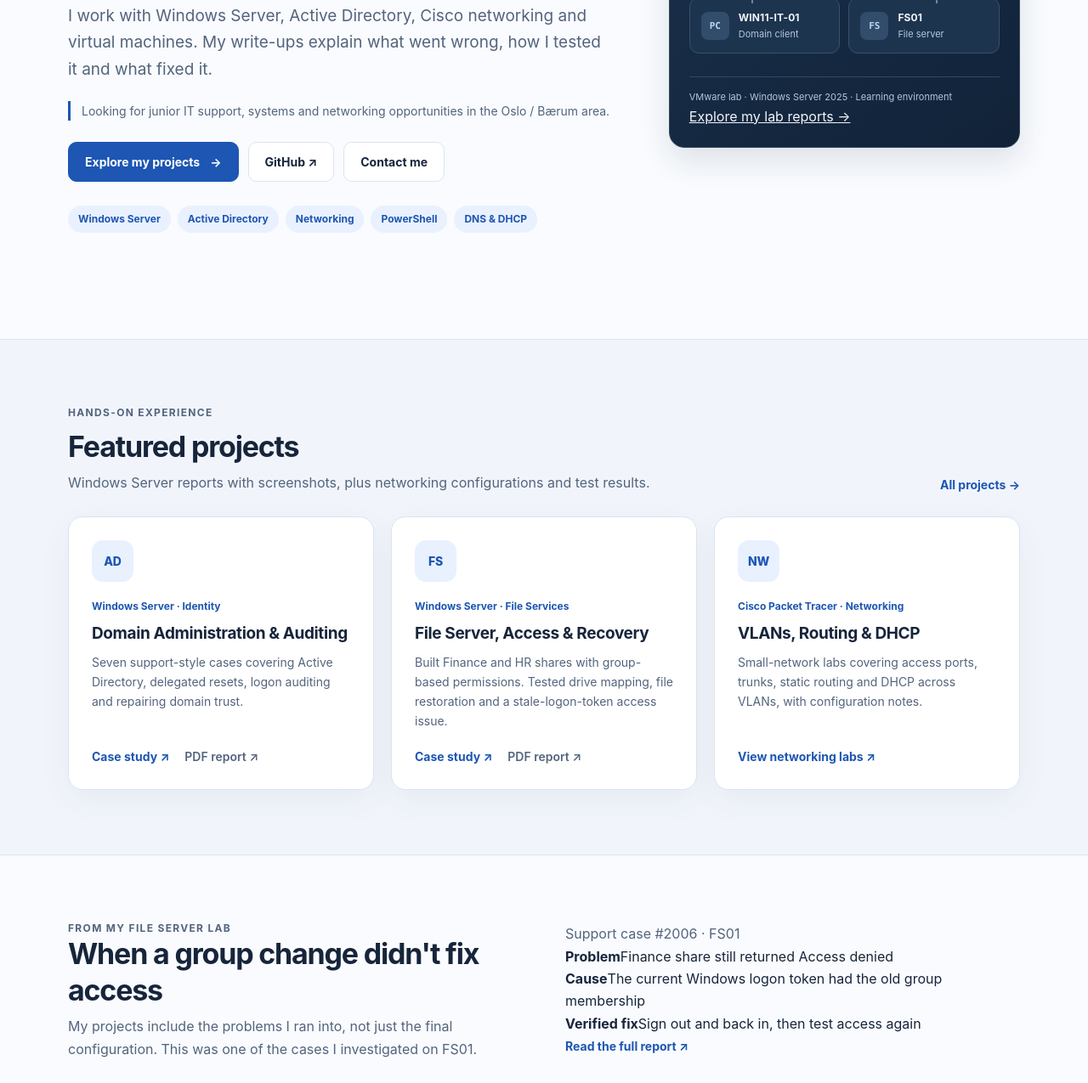
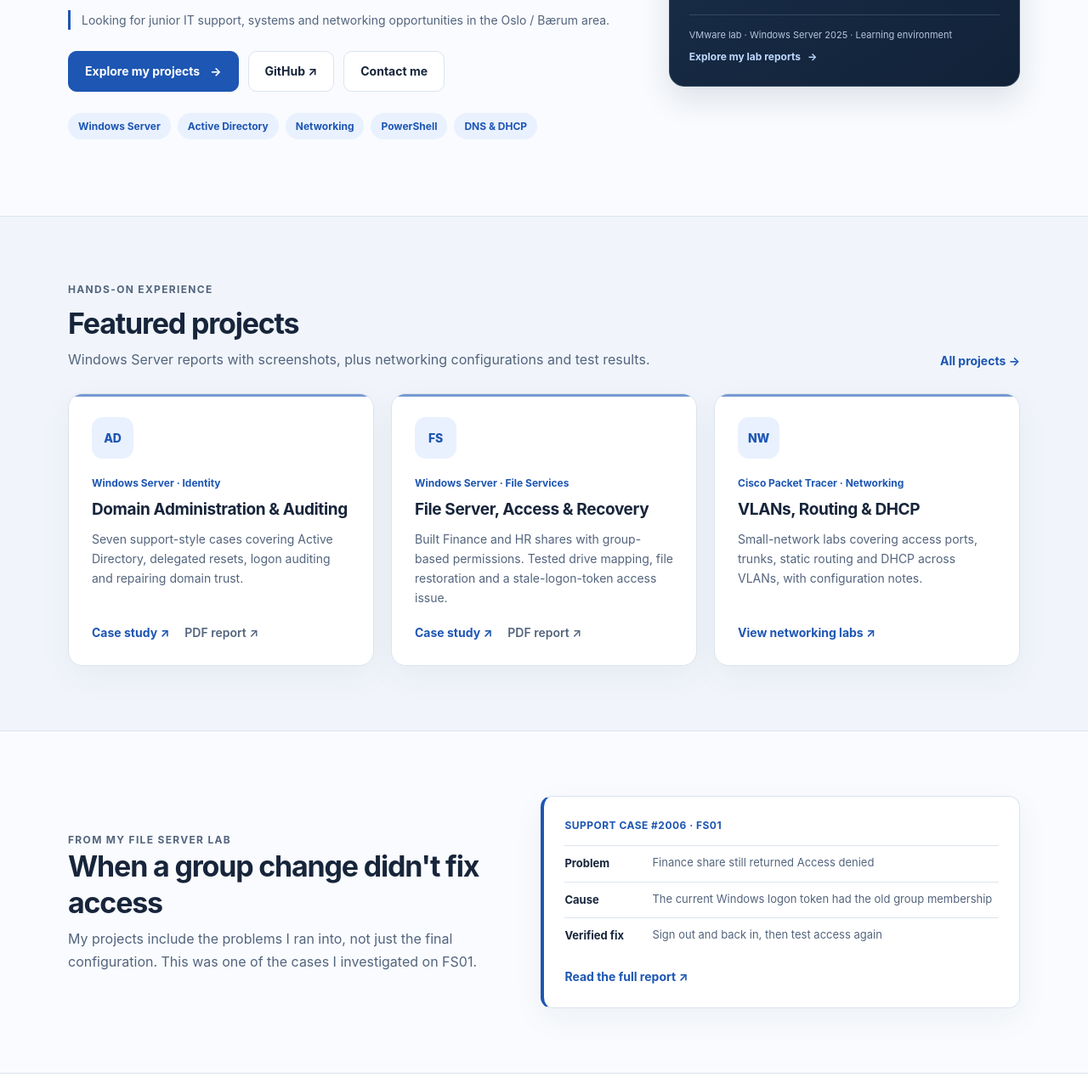
Before and after one commit to Harunsaid98/Harun-s-Portfolio, a plain HTML site: page index.html in a window 1280 px wide. Shown: the part 487-1762 px from the top of the page at 85% size. Drawn offline with Linux system fonts and the light colour scheme.

Commit message:
Refine homepage spacing, lab card and case study presentation

```diff
--- a/style.css
+++ b/style.css
@@ -60,15 +60,15 @@ a:focus-visible, button:focus-visible { outline: 3px solid var(--accent); outlin
   grid-template-columns: minmax(0, 1.4fr) minmax(300px, 0.9fr);
   gap: clamp(34px, 5vw, 68px);
   align-items: center;
-  padding-block: clamp(78px, 10vw, 125px);
+  padding-block: clamp(58px, 7vw, 92px);
 }
-.hero-content { max-width: 780px; }
+.hero-content { max-width: 710px; }
 .eyebrow { color: var(--accent); text-transform: uppercase; letter-spacing: 0.11em; font-size: 12px; font-weight: 750; margin: 0 0 20px; }
 .eyebrow-dot { display: inline-block; height: 8px; width: 8px; border-radius: 50%; background: var(--accent); vertical-align: middle; margin-right: 6px; }
-.hero h1 { font-size: clamp(38px, 5.2vw, 65px); letter-spacing: -0.05em; line-height: 1.15; margin: 0 0 26px; }
+.hero h1 { font-size: clamp(35px, 3.8vw, 52px); letter-spacing: -0.04em; line-height: 1.13; margin: 0 0 23px; }
 .hero h1 span { color: var(--accent); }
-.hero-lead { max-width: 660px; color: var(--muted); font-size: clamp(17px, 2vw, 19px); margin: 0 0 29px; }
-.hero-actions { display: flex; flex-wrap: wrap; gap: 11px; margin-bottom: 28px; }
+.hero-lead { max-width: 650px; color: var(--muted); font-size: clamp(16px, 1.55vw, 18px); line-height: 1.65; margin: 0 0 25px; }
+.hero-actions { display: flex; flex-wrap: wrap; gap: 11px; margin-bottom: 25px; }
 .button { display: inline-flex; align-items: center; justify-content: center; gap: 12px; padding: 11px 19px; border-radius: 10px; font-weight: 650; font-size: 14px; text-decoration: none; border: 1px solid var(--border); transition: transform .2s ease, background .2s ease; }
 .button:hover { transform: translateY(-2px); }
 .button-primary { background: #1d56b3; border-color: #1d56b3; color: #fff; }
@@ -159,6 +159,17 @@ a:focus-visible, button:focus-visible { outline: 3px solid var(--accent); outlin
   color: #b4c6dc;
   font-size: 11px;
 }
+.lab-overview-link {
+  display: inline-flex;
+  align-items: center;
+  gap: 8px;
+  margin-top: 7px;
+  color: #bed9ff;
+  font-size: 12px;
+  font-weight: 650;
+  text-decoration: none;
+}
+.lab-overview-link:hover { color: #fff; text-decoration: underline; }
 
 /* === Projects Section === */
 .section { padding-block: 76px; }
@@ -169,8 +180,23 @@ a:focus-visible, button:focus-visible { outline: 3px solid var(--accent); outlin
 .section-heading p, .approach p { color: var(--muted); margin: 0; }
 .projects-container { display: grid; grid-template-columns: repeat(3, minmax(0, 1fr)); gap: 20px; align-items: stretch; }
 .project-card, .contact-card, .about-panel { background: var(--surface); border: 1px solid var(--border); border-radius: 17px; box-shadow: var(--shadow); padding: 27px; }
-.project-card { display: flex; flex-direction: column; align-items: flex-start; transition: transform .2s ease, border-color .2s ease; }
-.project-card:hover { transform: translateY(-3px); border-color: var(--accent); }
+.project-card {
+  position: relative;
+  overflow: hidden;
+  display: flex;
+  flex-direction: column;
+  align-items: flex-start;
+  transition: transform .2s ease, border-color .2s ease, box-shadow .2s ease;
+}
+.project-card::before {
+  content: "";
+  position: absolute;
+  inset: 0 0 auto;
+  height: 3px;
+  background: var(--accent);
+  opacity: .6;
+}
+.project-card:hover { transform: translateY(-3px); border-color: var(--accent); box-shadow: 0 18px 38px rgba(28, 53, 87, .10); }
 .card-icon { width: 49px; height: 49px; display: inline-grid; place-items: center; flex: none; border-radius: 13px; background: var(--accent-soft); color: var(--accent); font-weight: 800; font-size: 14px; letter-spacing: -.02em; }
 .project-type { margin: 19px 0 5px; color: var(--accent); font-size: 12px; font-weight: 700; }
 .project-card h3 { font-size: 19px; line-height: 1.35; letter-spacing: -.02em; margin: 4px 0 10px; }
@@ -179,7 +205,27 @@ a:focus-visible, button:focus-visible { outline: 3px solid var(--accent); outlin
 .text-link:hover { text-decoration: underline; }
 .planned-card { border-style: dashed; }
 .project-status { margin-top: auto; font-size: 12px; border: 1px solid var(--border); border-radius: 999px; padding: 5px 10px; color: var(--muted); }
-.approach { display: grid; grid-template-columns: 1fr 1fr; gap: 50px; align-items: center; }
+.approach { display: grid; grid-template-columns: 1fr 1.1fr; gap: 44px; align-items: center; }
+.case-note {
+  background: var(--surface);
+  border: 1px solid var(--border);
+  border-left: 4px solid var(--accent);
+  border-radius: 13px;
+  padding: 24px;
+  box-shadow: var(--shadow);
+}
+.case-note-label {
+  margin: 0 0 13px !important;
+  color: var(--accent) !important;
+  font-size: 12px;
+  font-weight: 750;
+  letter-spacing: .04em;
+  text-transform: uppercase;
+}
+.case-note-row { display: grid; grid-template-columns: 91px 1fr; gap: 12px; padding: 10px 0; border-top: 1px solid var(--border); }
+.case-note-row strong { font-size: 13px; color: var(--text); }
+.case-note-row span { font-size: 13px; color: var(--muted); line-height: 1.5; }
+.case-note .text-link { display: inline-block; margin-top: 15px; }
 
 /* === About and Contact Pages === */
 .page-intro { padding-block: 80px 52px; border-bottom: 1px solid var(--border); }
@@ -230,7 +276,8 @@ a:focus-visible, button:focus-visible { outline: 3px solid var(--accent); outlin
   .section { padding-block: 48px; }
   .section-heading { align-items: start; flex-direction: column; }
   .projects-container, .contact-grid { grid-template-columns: 1fr; }
-  .approach { grid-template-columns: 1fr; gap: 14px; }
+  .approach { grid-template-columns: 1fr; gap: 20px; }
+  .case-note { padding: 20px; }
   .page-intro { padding-block: 54px 32px; }
   .footer-inner { flex-direction: column; }
 }
```
